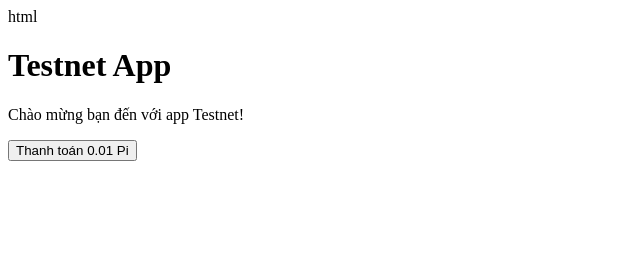
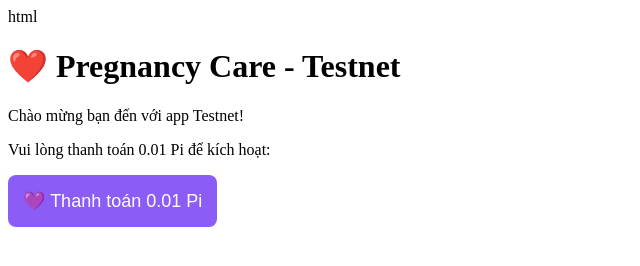
Before and after one commit to vankhanh501/pregnancycare5069, a plain HTML site: page index.html in a window 1280 px wide. Shown: the whole page, without its empty margins (0-640 px from the left). Drawn offline with Linux system fonts and the light colour scheme.

Commit message:
Update index.html

```diff
--- a/index.html
+++ b/index.html
@@ -5,10 +5,13 @@ html
     <title>Testnet App</title>
 </head>
 <body>
-    <h1>Testnet App</h1>
+    <h1>❤️ Pregnancy Care - Testnet</h1>
     <p>Chào mừng bạn đến với app Testnet!</p>
-    <a href="https://pregnancycare5069.vercel.app/pay">
-        <button>Thanh toán 0.01 Pi</button>
+    <p>Vui lòng thanh toán 0.01 Pi để kích hoạt:</p>
+    <a href="https://wallet-testnet.minepi.com/pay?amount=0.01&memo=Testnet%20payment&app=pregnancycare5069">
+        <button style="padding:15px; font-size:18px; background-color:#8B5CF6; color:white; border:none; border-radius:8px;">
+            💜 Thanh toán 0.01 Pi
+        </button>
     </a>
 </body>
 </html>
```
